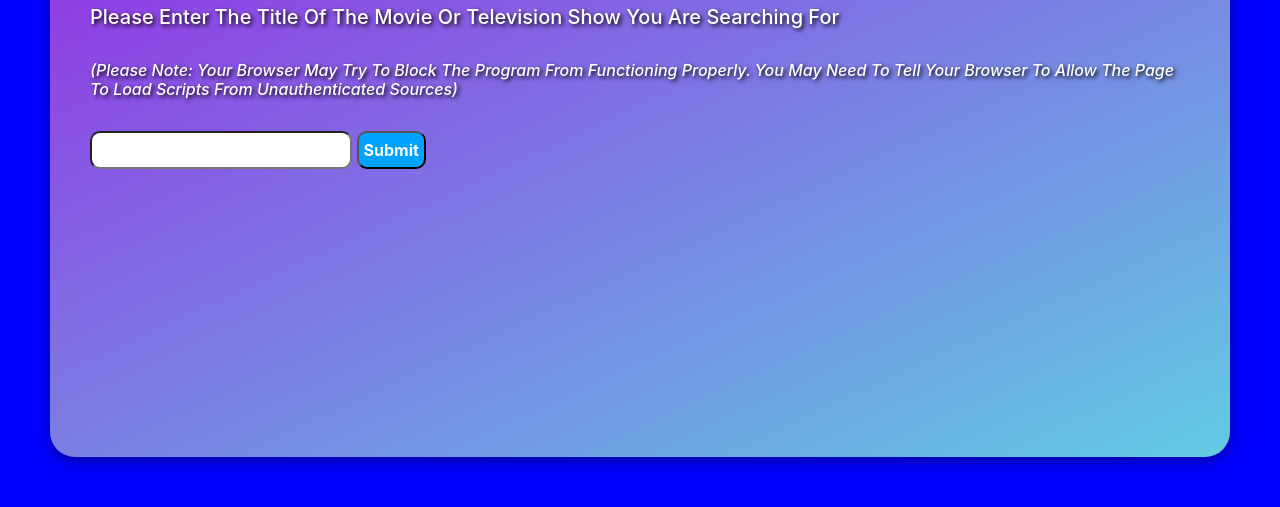
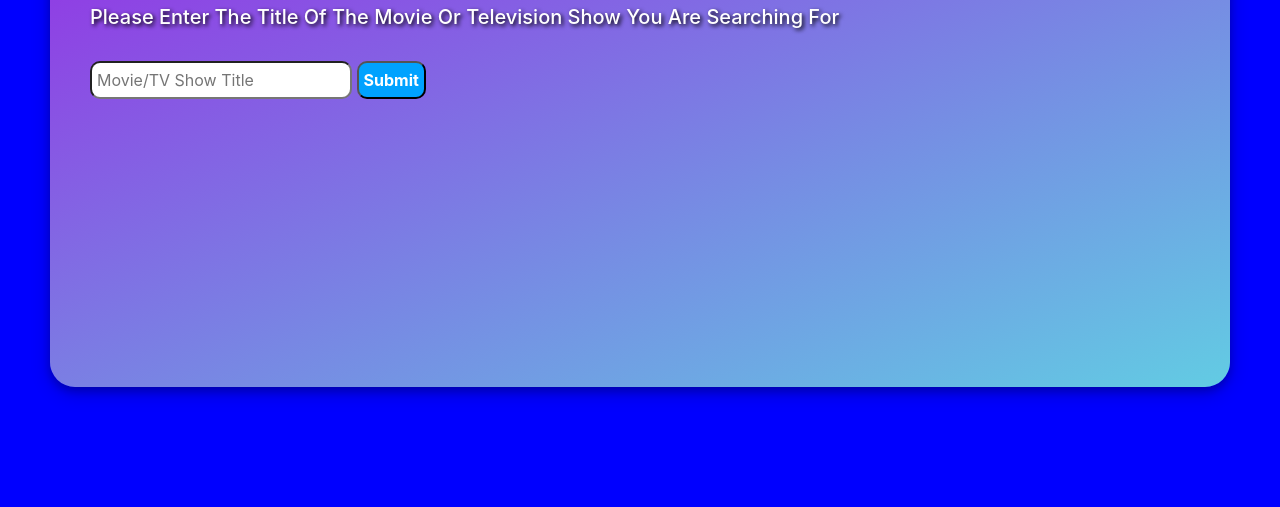
Before and after one commit to jesberman/media-checker, a plain HTML site: page index.html in a window 1280 px wide. Shown: the part 141-648 px from the top of the page. Drawn offline with nearby package versions, Linux system fonts and the light colour scheme.

Commit message:
minor-HTML-changes

```diff
--- a/assets/css/style.css
+++ b/assets/css/style.css
@@ -29,10 +29,7 @@ body {
     width: 300px;
     border-radius: 25px;
     box-shadow: 0 4px 8px 0 rgba(0, 0, 0, 0.2), 0 6px 20px 0 rgba(0, 0, 0, 0.19);
-
-
 }
-
 
 .temp-hidden {
     display: none;
--- a/index.html
+++ b/index.html
@@ -23,13 +23,8 @@
             <h5 id="instruction">
             </h5>
             <br>
-            <h6 style="font-style: italic">
-                (Please Note: Your Browser May Try To Block The Program From Functioning Properly.  You May Need To Tell Your Browser To Allow The Page To Load Scripts From Unauthenticated Sources)
-            </h6>
 
-            <br>
-
-            <input type="text" id="movie-input">
+            <input type="text" id="movie-input" placeholder="Movie/TV Show Title">
             <button id="submit" onclick="consoleLog(); document.getElementById('Poster').src='https://images-na.ssl-images-amazon.com/images/I/51xqQTVROfL._SL1000_.jpg'">
                 Submit
             </button>
```
